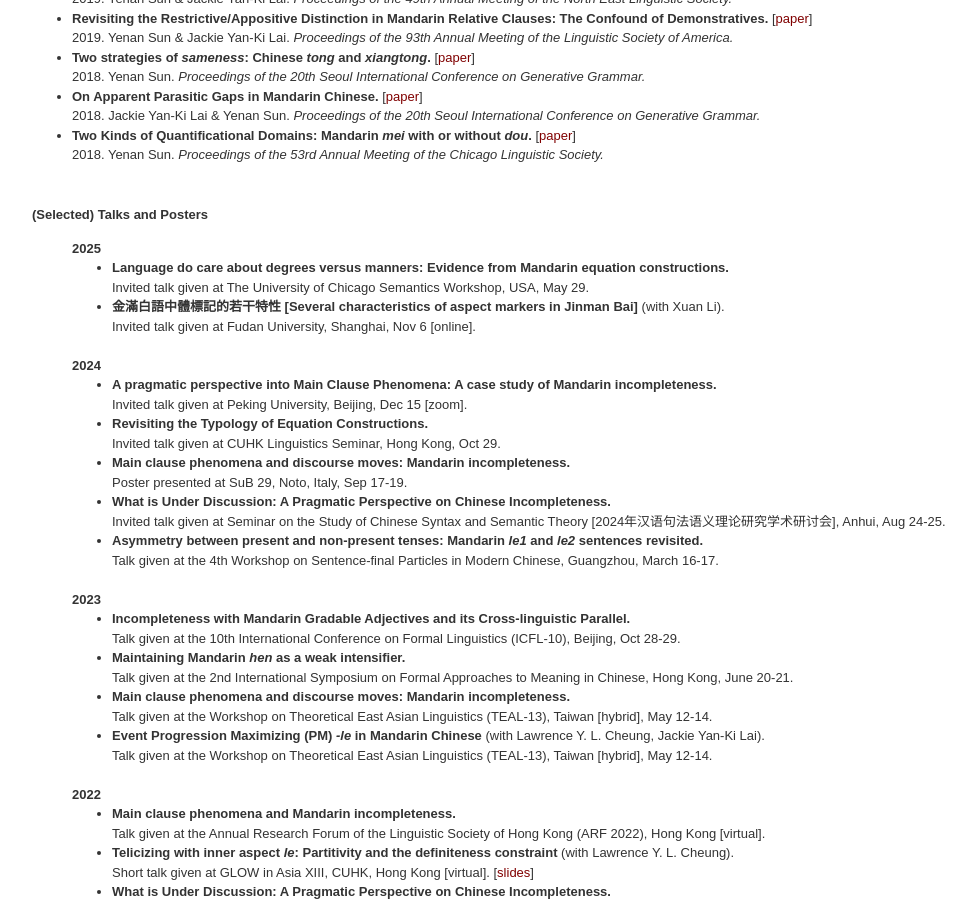
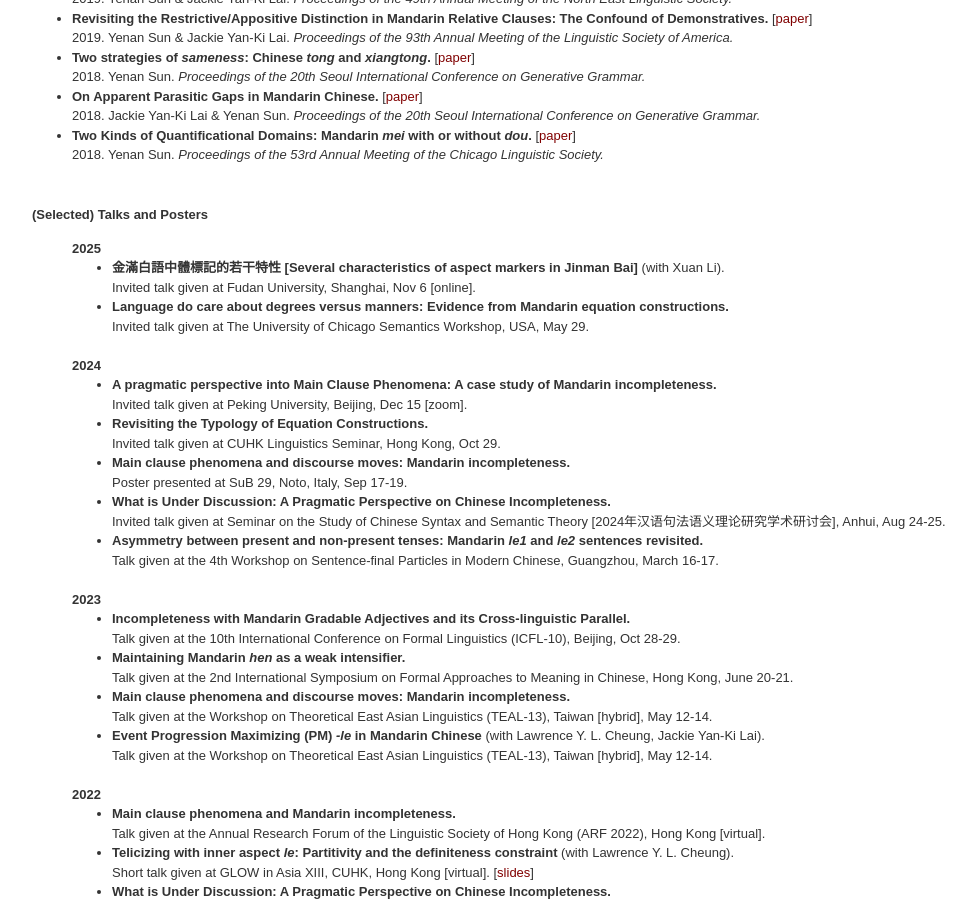
Before and after one commit to yenan09/yenan09.github.io, a Jekyll site: the page built from pub.html, in a window 1280 px wide and 900 px high, scrolled down 831 px. Shown: the whole window, without its empty margins (68-1044 px from the left). Built offline with Jekyll 4.4.1, drawn with Linux system fonts in a browser that asks for light colours.

Commit message:
Nov 12
order

```diff
--- a/pub.html
+++ b/pub.html
@@ -86,12 +86,11 @@ of the Chicago Linguistic Society. </i> </li>
   <li> <b>2025</b>
         <ul style="list-style-type:disc;">
 
-  <li><b> Language do care about degrees versus manners: Evidence from Mandarin equation constructions.</b> <br>
+<li><b> 金滿白語中體標記的若干特性 [Several characteristics of aspect markers in Jinman Bai] </b> (with Xuan Li).<br>
+          Invited talk given at Fudan University, Shanghai, Nov 6 [online].
+
+<li><b> Language do care about degrees versus manners: Evidence from Mandarin equation constructions.</b> <br>
   Invited talk given at   The University of Chicago Semantics Workshop, USA, May 29.
-
-  <li><b> 金滿白語中體標記的若干特性 [Several characteristics of aspect markers in Jinman Bai] </b> (with Xuan Li).<br>
-  Invited talk given at Fudan University, Shanghai, Nov 6 [online].
-
 
         </ul>
         </li>
```
